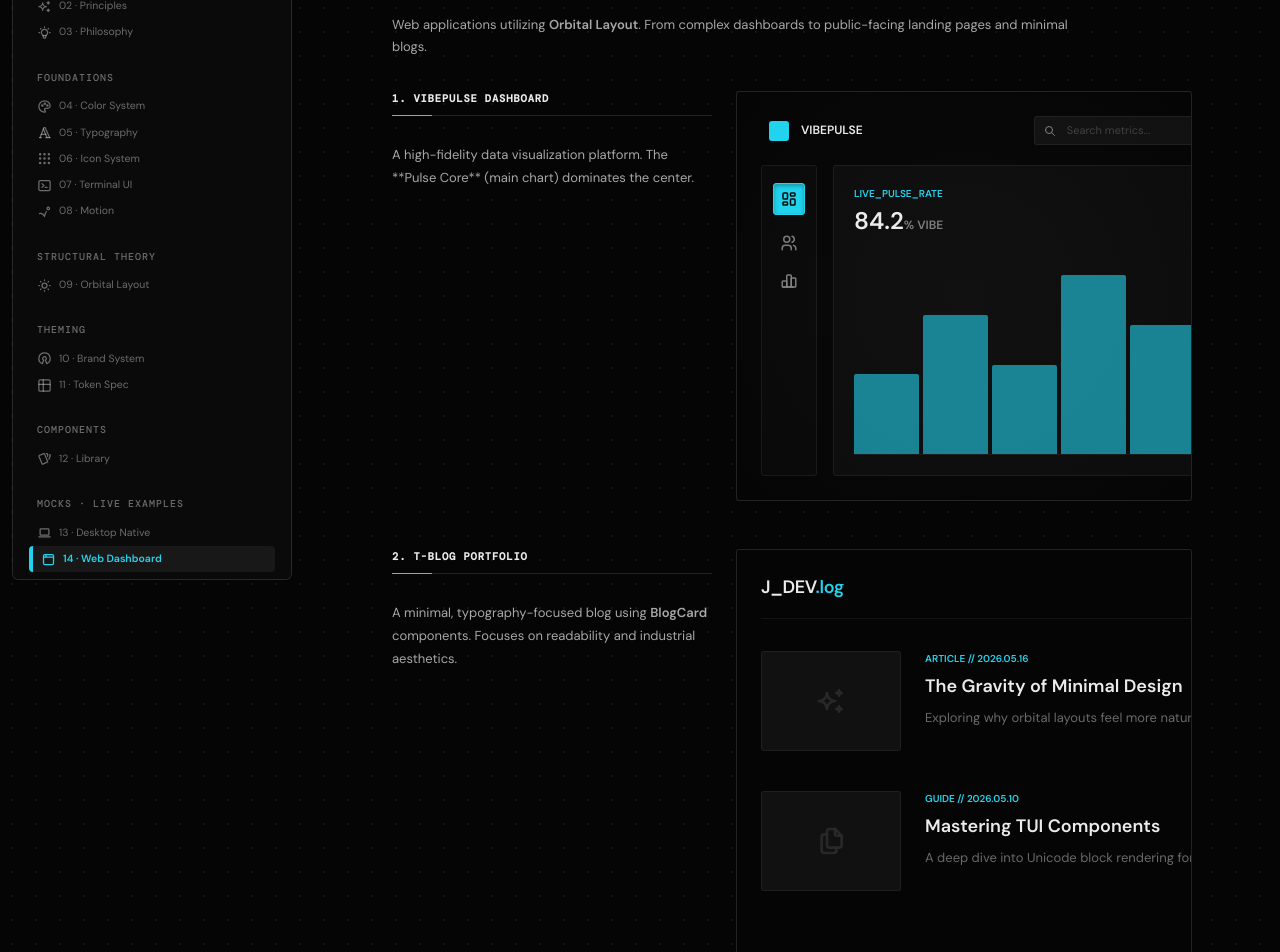
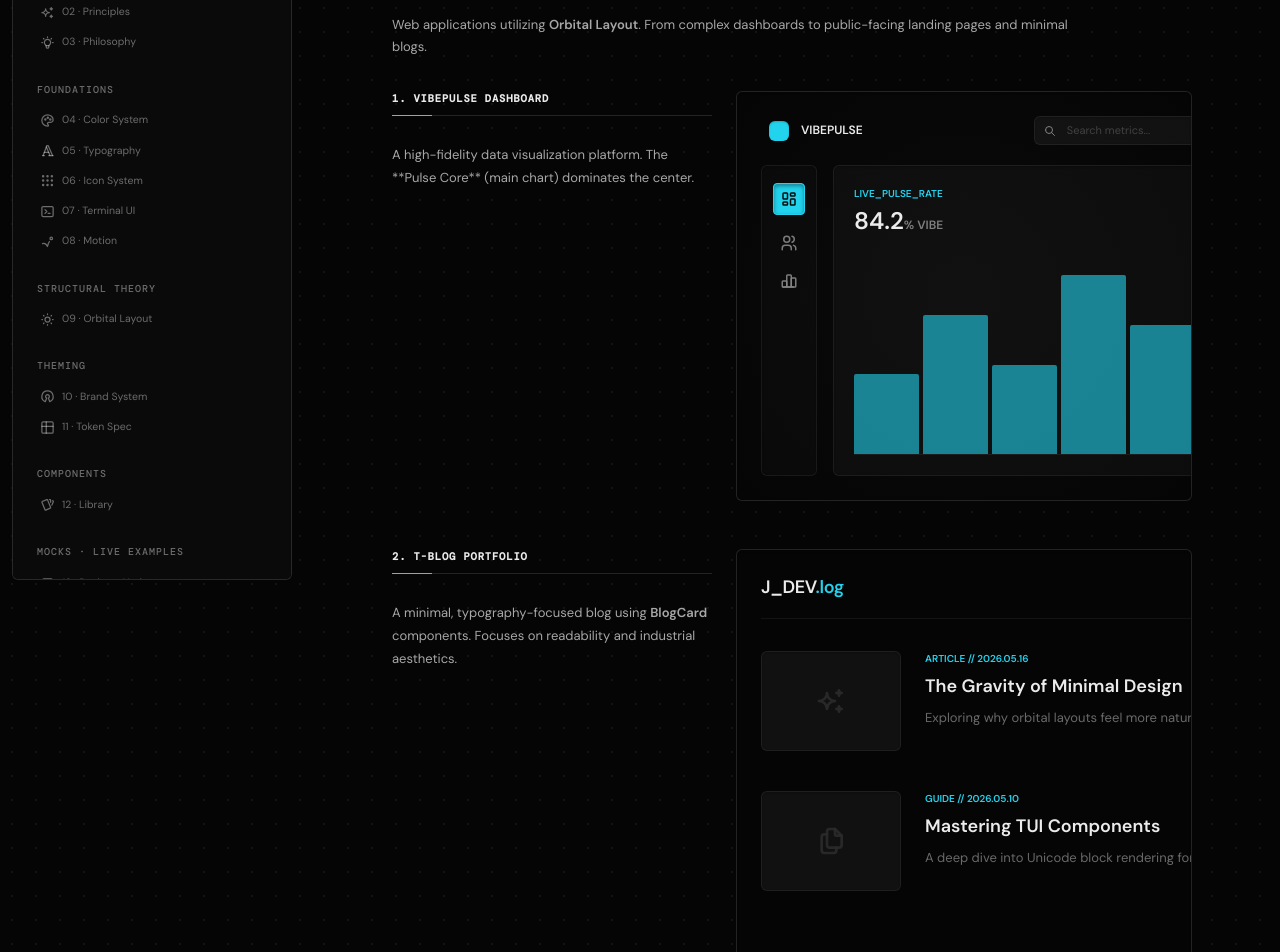
Before and after one commit to julesklord/monolithUI, a React (Vite) app in the folder monolith-ui/: page /MonolithUI/web in a window 1280 px wide. Shown: the part 220-1172 px from the top of the page. Built offline with nearby package versions, Linux system fonts and the light colour scheme.

Commit message:
style: refine tab outlines and navigation with tactile industrial identity

```diff
--- a/monolith-ui/src/docs/sections/WebUI.tsx
+++ b/monolith-ui/src/docs/sections/WebUI.tsx
@@ -23,15 +23,15 @@ export const WebUI: React.FC = () => {
           <div className="subsection-title">1. VibePulse Dashboard</div>
           <p className="section-desc" style={{ marginBottom: '20px' }}>A high-fidelity data visualization platform. The **Pulse Core** (main chart) dominates the center.</p>
         </div>
-        <div className="canvas" style={{ padding: '24px', background: 'radial-gradient(circle at 50% 50%, var(--ui-surface-1) 0%, var(--ui-surface-0) 100%)', borderRadius: '3px', border: '1.5px solid var(--ui-border-default)', overflowX: 'auto' }}>
+        <div className="canvas" style={{ padding: '24px', background: 'radial-gradient(circle at 50% 50%, var(--ui-surface-1) 0%, var(--ui-surface-0) 100%)', borderRadius: 'var(--ui-r-md)', boxShadow: 'var(--ui-inset-shallow)', border: '1.5px solid var(--ui-border-default)', overflowX: 'auto' }}>
           <div style={{ minWidth: '800px', height: '360px', display: 'flex', flexDirection: 'column', gap: '20px' }}>
              <div style={{ display: 'flex', alignItems: 'center', justifyContent: 'space-between', padding: '0 8px' }}>
                 <div style={{ display: 'flex', alignItems: 'center', gap: '12px' }}>
-                   <div style={{ width: '20px', height: '20px', background: 'var(--brand-primary)', borderRadius: '3px' }}></div>
+                   <div style={{ width: '20px', height: '20px', background: 'var(--brand-primary)', borderRadius: 'var(--ui-r-md)', boxShadow: 'var(--ui-inset-shallow)' }}></div>
                    <span style={{ fontWeight: 800, fontSize: '12px' }}>VIBEPULSE</span>
                 </div>
                 <div style={{ flex: 1, margin: '0 40px', maxWidth: '300px', position: 'relative' }}>
-                   <div style={{ background: 'rgba(255,255,255,0.05)', border: '1px solid var(--ui-border-subtle)', borderRadius: '3px', padding: '5px 12px 5px 32px', fontSize: '11px', color: 'var(--ui-text-disabled)' }}>Search metrics...</div>
+                   <div style={{ background: 'rgba(255,255,255,0.05)', border: '1px solid var(--ui-border-subtle)', borderRadius: 'var(--ui-r-md)', boxShadow: 'var(--ui-inset-shallow)', padding: '5px 12px 5px 32px', fontSize: '11px', color: 'var(--ui-text-disabled)' }}>Search metrics...</div>
                    <IconSearch size={12} style={{ position: 'absolute', left: '10px', top: '50%', transform: 'translateY(-50%)', opacity: 0.5 }} />
                 </div>
                 <div style={{ display: 'flex', gap: '12px', color: 'var(--ui-text-tertiary)' }}>
@@ -39,12 +39,12 @@ export const WebUI: React.FC = () => {
                 </div>
              </div>
              <div style={{ flex: 1, display: 'flex', gap: '16px' }}>
-                <div style={{ width: '56px', background: 'rgba(255,255,255,0.02)', border: '1px solid var(--ui-border-subtle)', borderRadius: '3px', display: 'flex', flexDirection: 'column', alignItems: 'center', padding: '16px 0', gap: '20px' }}>
+                <div style={{ width: '56px', background: 'rgba(255,255,255,0.02)', border: '1px solid var(--ui-border-subtle)', borderRadius: 'var(--ui-r-md)', boxShadow: 'var(--ui-inset-shallow)', display: 'flex', flexDirection: 'column', alignItems: 'center', padding: '16px 0', gap: '20px' }}>
                    <div className="ui-tab-btn active" style={{ padding: '6px' }}><IconLayoutDashboard size={18} /></div>
                    <IconUsers size={18} style={{ opacity: 0.5 }} />
                    <IconChartBar size={18} style={{ opacity: 0.5 }} />
                 </div>
-                <div style={{ flex: 1, background: 'rgba(255,255,255,0.03)', border: '1px solid var(--ui-border-subtle)', borderRadius: '3px', padding: '20px', display: 'flex', flexDirection: 'column', gap: '16px' }}>
+                <div style={{ flex: 1, background: 'rgba(255,255,255,0.03)', border: '1px solid var(--ui-border-subtle)', borderRadius: 'var(--ui-r-md)', boxShadow: 'var(--ui-inset-shallow)', padding: '20px', display: 'flex', flexDirection: 'column', gap: '16px' }}>
                    <div style={{ display: 'flex', justifyContent: 'space-between', alignItems: 'flex-end' }}>
                       <div>
                          <div style={{ fontSize: '10px', color: 'var(--brand-primary)', fontWeight: 800 }}>LIVE_PULSE_RATE</div>
@@ -69,7 +69,7 @@ export const WebUI: React.FC = () => {
           <div className="subsection-title">2. T-Blog Portfolio</div>
           <p className="section-desc">A minimal, typography-focused blog using <strong>BlogCard</strong> components. Focuses on readability and industrial aesthetics.</p>
         </div>
-        <div className="canvas" style={{ padding: '24px', background: 'var(--ui-surface-0)', borderRadius: '3px', border: '1.5px solid var(--ui-border-default)', overflowX: 'auto' }}>
+        <div className="canvas" style={{ padding: '24px', background: 'var(--ui-surface-0)', borderRadius: 'var(--ui-r-md)', boxShadow: 'var(--ui-inset-shallow)', border: '1.5px solid var(--ui-border-default)', overflowX: 'auto' }}>
           <div style={{ minWidth: '800px', height: '360px', display: 'flex', flexDirection: 'column', gap: '32px', maxWidth: '700px', margin: '0 auto' }}>
              <header style={{ borderBottom: '1px solid var(--ui-border-subtle)', paddingBottom: '16px', display: 'flex', justifyContent: 'space-between', alignItems: 'center' }}>
                 <div style={{ fontWeight: 900, fontSize: '18px', letterSpacing: '-0.02em' }}>J_DEV<span style={{ color: 'var(--brand-primary)' }}>.log</span></div>
@@ -79,7 +79,7 @@ export const WebUI: React.FC = () => {
              </header>
              <main style={{ display: 'flex', flexDirection: 'column', gap: '40px' }}>
                 <div style={{ display: 'flex', gap: '24px' }}>
-                   <div style={{ width: '140px', height: '100px', background: 'var(--ui-surface-2)', borderRadius: '3px', border: '1px solid var(--ui-border-subtle)', flexShrink: 0, display: 'flex', alignItems: 'center', justifyContent: 'center' }}>
+                   <div style={{ width: '140px', height: '100px', background: 'var(--ui-surface-2)', borderRadius: 'var(--ui-r-md)', boxShadow: 'var(--ui-inset-shallow)', border: '1px solid var(--ui-border-subtle)', flexShrink: 0, display: 'flex', alignItems: 'center', justifyContent: 'center' }}>
                       <IconSparkles size={32} style={{ opacity: 0.1 }} />
                    </div>
                    <div>
@@ -89,7 +89,7 @@ export const WebUI: React.FC = () => {
                    </div>
                 </div>
                 <div style={{ display: 'flex', gap: '24px' }}>
-                   <div style={{ width: '140px', height: '100px', background: 'var(--ui-surface-2)', borderRadius: '3px', border: '1px solid var(--ui-border-subtle)', flexShrink: 0, display: 'flex', alignItems: 'center', justifyContent: 'center' }}>
+                   <div style={{ width: '140px', height: '100px', background: 'var(--ui-surface-2)', borderRadius: 'var(--ui-r-md)', boxShadow: 'var(--ui-inset-shallow)', border: '1px solid var(--ui-border-subtle)', flexShrink: 0, display: 'flex', alignItems: 'center', justifyContent: 'center' }}>
                       <IconFiles size={32} style={{ opacity: 0.1 }} />
                    </div>
                    <div>
@@ -109,7 +109,7 @@ export const WebUI: React.FC = () => {
           <div className="subsection-title">3. T-Sonic Pro Landing</div>
           <p className="section-desc">A marketing landing page using the <strong>HeroSectionComponent</strong>. Combines high-end tech branding with direct call-to-actions.</p>
         </div>
-        <div className="canvas" style={{ padding: '0', background: 'var(--ui-surface-0)', borderRadius: '3px', border: '1.5px solid var(--ui-border-default)', overflowX: 'auto', overflowY: 'hidden' }}>
+        <div className="canvas" style={{ padding: '0', background: 'var(--ui-surface-0)', borderRadius: 'var(--ui-r-md)', boxShadow: 'var(--ui-inset-shallow)', border: '1.5px solid var(--ui-border-default)', overflowX: 'auto', overflowY: 'hidden' }}>
           <div style={{ minWidth: '800px', height: '400px', display: 'flex', flexDirection: 'column' }}>
              <nav style={{ padding: '16px 40px', display: 'flex', justifyContent: 'space-between', alignItems: 'center', background: 'rgba(0,0,0,0.2)', borderBottom: '1px solid var(--ui-border-subtle)' }}>
                 <div style={{ fontWeight: 900, fontSize: '16px' }}>T-SONIC</div>
@@ -123,8 +123,8 @@ export const WebUI: React.FC = () => {
                 <h1 style={{ fontSize: '42px', fontWeight: 900, lineHeight: '1', marginBottom: '16px', maxWidth: '500px' }}>Sound that <span style={{ color: 'var(--brand-primary)' }}>Orbits</span> You.</h1>
                 <p style={{ fontSize: '14px', color: 'var(--ui-text-tertiary)', maxWidth: '400px', marginBottom: '32px' }}>Experience spatial audio with zero latency. Powered by the tropical.dev core engine.</p>
                 <div style={{ display: 'flex', gap: '16px' }}>
-                   <div style={{ padding: '12px 24px', background: 'var(--brand-primary)', color: 'var(--ui-surface-0)', fontWeight: 800, borderRadius: '3px', fontSize: '12px' }}>PRE_ORDER_V1</div>
-                   <div style={{ padding: '12px 24px', border: '1px solid var(--ui-border-default)', fontWeight: 700, borderRadius: '3px', fontSize: '12px' }}>WATCH_REEL</div>
+                   <div style={{ padding: '12px 24px', background: 'var(--brand-primary)', color: 'var(--ui-surface-0)', fontWeight: 800, borderRadius: 'var(--ui-r-md)', boxShadow: 'var(--ui-inset-shallow)', fontSize: '12px' }}>PRE_ORDER_V1</div>
+                   <div style={{ padding: '12px 24px', border: '1px solid var(--ui-border-default)', fontWeight: 700, borderRadius: 'var(--ui-r-md)', boxShadow: 'var(--ui-inset-shallow)', fontSize: '12px' }}>WATCH_REEL</div>
                 </div>
              </div>
              <div style={{ display: 'flex', borderTop: '1px solid var(--ui-border-subtle)', background: 'var(--ui-surface-1)' }}>
--- a/monolith-ui/src/styles/index.css
+++ b/monolith-ui/src/styles/index.css
@@ -513,26 +513,26 @@ body {
     display: flex;
     align-items: center;
     gap: 7px;
-    padding: 5px 8px;
+    padding: 6px 10px;
     border-radius: var(--ui-r-sm);
     font-size: var(--ui-text-xs);
     color: var(--ui-text-tertiary);
     cursor: pointer;
     text-decoration: none;
-    transition:
-        background var(--ui-dur-fast),
-        color var(--ui-dur-fast);
+    border: 1px solid transparent;
+    transition: all var(--ui-dur-fast);
 }
 .sidebar-link:hover {
-    background: var(--ui-surface-5);
+    background: var(--ui-surface-2);
     color: var(--ui-text-secondary);
 }
 .sidebar-link.active {
     background: var(--ui-surface-3);
     color: var(--brand-primary);
-    font-weight: 600;
-    border-left: 4px solid var(--brand-primary);
-    box-shadow: var(--ui-inner-glow);
+    font-weight: 700;
+    border-color: var(--ui-border-default);
+    box-shadow: var(--ui-inset-shallow);
+    transform: translateX(1px);
 }
 .sidebar-link i {
     font-size: 13px;
@@ -906,23 +906,24 @@ body {
 /* Segments */
 .cb-seg {
     height: 28px;
-    padding: 0 8px;
+    padding: 0 10px;
     border-radius: var(--ui-r-md);
     display: flex;
     align-items: center;
-    gap: 5px;
+    gap: 6px;
     font-size: 10.5px;
     font-family: var(--ui-font-mono);
     cursor: pointer;
     transition: all var(--ui-dur-fast);
     white-space: nowrap;
     min-width: 0;
-    flex-shrink: 0; /* Don't shrink individual segments */
+    flex-shrink: 0;
+    border: 1px solid transparent;
 }
 .cb-seg-inner {
     display: flex;
     align-items: center;
-    gap: 5px;
+    gap: 6px;
     overflow: hidden;
     text-overflow: ellipsis;
     white-space: nowrap;
@@ -930,10 +931,13 @@ body {
 
 .cb-seg:hover {
     background: var(--ui-surface-2);
+    border-color: var(--ui-border-subtle);
 }
 .cb-seg.active {
     background: var(--ui-surface-3);
-    border: 1px solid var(--ui-border-subtle);
+    border: 1px solid var(--ui-border-default);
+    box-shadow: var(--ui-inset-shallow);
+    transform: translateY(0.5px);
 }
 
 .cb-seg.primary {
@@ -1304,15 +1308,16 @@ body {
 
 /* Technical Tabs - Button Style */
 .ui-tab-btn {
-    padding: 6px 14px;
+    padding: 6px 16px;
     font-size: 11px;
+    font-family: var(--ui-font-mono);
     font-weight: 700;
-    border: 1px solid var(--ui-border-subtle);
-    border-radius: 3px;
+    border: 1px solid var(--ui-border-default);
+    border-radius: var(--ui-r-sm);
     background: var(--ui-surface-2);
     color: var(--ui-text-tertiary);
     cursor: pointer;
-    transition: all 0.2s var(--ui-motion-spring);
+    transition: all var(--ui-dur-fast) var(--ui-ease-spring);
     display: flex;
     align-items: center;
     gap: 8px;
@@ -1323,13 +1328,14 @@ body {
 .ui-tab-btn:hover {
     background: var(--ui-surface-3);
     color: var(--ui-text-secondary);
+    border-color: var(--ui-border-hover);
 }
 
 .ui-tab-btn.active {
     background: var(--brand-primary);
     color: var(--brand-primary-text);
     border-color: var(--brand-primary);
-    box-shadow: inset 0 2px 4px rgba(0, 0, 0, 0.3);
+    box-shadow: var(--ui-inset-deep);
     transform: translateY(1px);
 }
 
```
Also changed, not shown: monolith-ui/src/docs/sections/DesktopUI.tsx (+11 -11 lines), monolith-ui/src/docs/sections/TokenSpec.tsx (+23 -19 lines), monolith-ui/src/styles/docs.css (+15 -10 lines), 1 other file (tests, documents, lock files or other folders).
